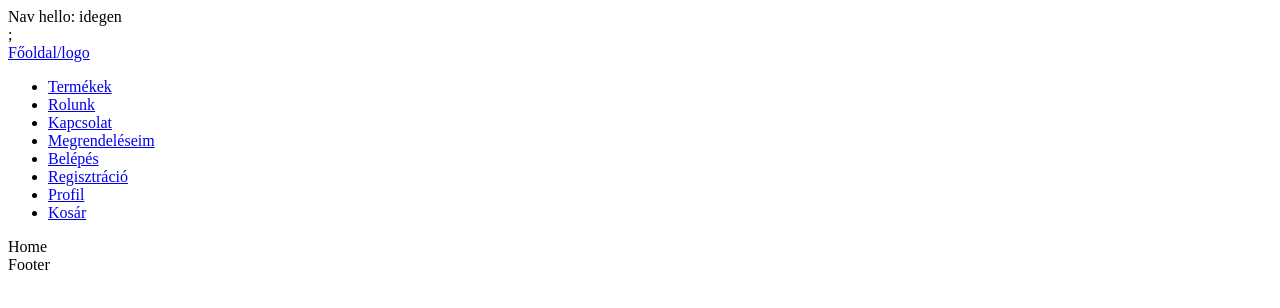
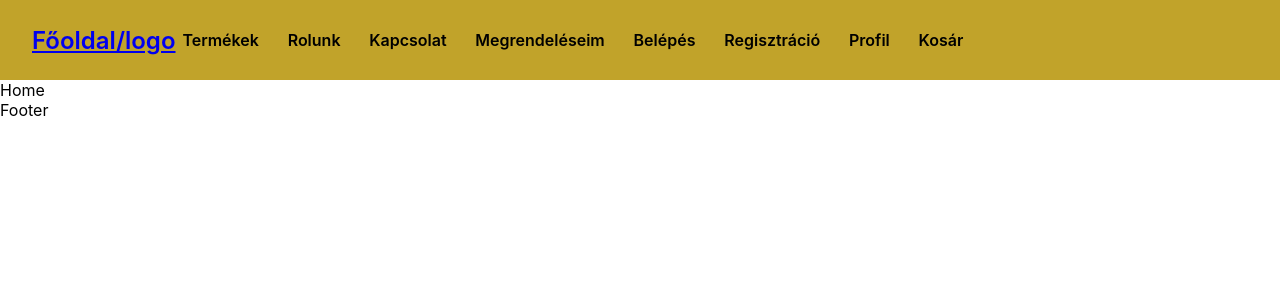
Before and after one commit to Pinke2k/fullstack-webshop-csapat9, a React (Vite) app in the folder frontend/: page / in a window 1280 px wide. Shown: the top 308 px of the page. Built offline with nearby package versions, Linux system fonts and the light colour scheme; no server answers.

Commit message:
Nav alap css

```diff
--- a/frontend/src/components/webshop/Nav/Nav.css
+++ b/frontend/src/components/webshop/Nav/Nav.css
@@ -0,0 +1,56 @@
+* {
+    box-sizing: border-box;
+}
+
+body {
+    margin: 0;
+}
+
+.navbar{
+    width: 100%;
+    height: var(--nav-height);
+    padding: 1.8rem;
+    background-color: var(--clr-light-brown);
+    display: flex;
+    justify-content: space-evenly;
+    align-items: center;
+  }
+
+  .navbar .logo{
+    position: absolute;
+    left: 2rem;
+    font-size: 1.5rem;
+    font-weight: 600;
+  }
+
+  .navbar .links {
+    position: absolute;
+    left: 10%;
+    display: flex;
+    width: fit-content;
+  }
+
+  .navbar .links a{
+    text-decoration: none;
+    color: var(--clr-dark-dark);
+    cursor: pointer;
+    font-size: var(--fs-h2);
+    max-width: fit-content;
+
+  }
+
+  .navbar .links li a{
+    margin: 0 0.3rem;
+    font-weight: 600;
+  }
+
+  .navbar .links li{
+    display: flex;
+    margin: 0 0.6rem;
+    font-weight: 600;
+  }
+
+  .navbar .links li a:hover{
+    color: var(--clr-light-yellow);
+    box-shadow: 0 0.1rem 0 var(--clr-light-dark);
+  }
--- a/frontend/src/components/webshop/Nav/Nav.jsx
+++ b/frontend/src/components/webshop/Nav/Nav.jsx
@@ -1,13 +1,14 @@
 import useAuth from '../../../hooks/useAuth';
 import { NavLink } from "react-router-dom";
+import './Nav.css'
 
 
 function Nav() {
   const { user } = useAuth();
   return (
   <>
-   <div>Nav hello: {user?.email || 'idegen'}</div>;
-  <div>
+   {/* <div>Nav hello: {user?.email || 'idegen'}</div>; */}
+  <div className='navbar'>
     <div className="logo">
       <NavLink to="/">Főoldal/logo</NavLink>
     </div>
--- /dev/null
+++ b/frontend/src/main.css
@@ -0,0 +1,61 @@
+body {
+    margin: 0;
+    font-family: -apple-system, BlinkMacSystemFont, 'Segoe UI', 'Roboto', 'Oxygen',
+      'Ubuntu', 'Cantarell', 'Fira Sans', 'Droid Sans', 'Helvetica Neue',
+      sans-serif;
+    -webkit-font-smoothing: antialiased;
+    -moz-osx-font-smoothing: grayscale;
+  }
+
+  *{
+    box-sizing: border-box;
+  }
+
+
+  :root {
+
+    --clr-light-white: #ffffff;
+    --clr-dark-white: #e7e7e7;
+    --clr-light-brown: #c1a32a;
+    --clr-dark-brown: #846300;
+    --clr-medium-brown: #4e3b00;
+    --clr-light-dark: #3d3d3d;
+    --clr-dark-dark: #000000;
+    --clr-light-yellow: #ffe96e;
+    --clr-dark-yellow: #e5c302;
+    --clr-light: #787878;
+
+
+    --p-none: 0;
+    --p-small: 1rem;
+    --p-medium: 2rem;
+    --p-large: 3rem;
+
+    --m-none: 0;
+    --m-small: 0.5rem;
+    --m-medium: 1rem;
+    --m-large: 1.5rem;
+
+    --ff-primary: "sans-serif";
+    --ff-secondary: "Droid Sans";
+
+    --fs-h1: 1.75rem;
+    --fs-h2: 1rem;
+    --fs-h3: 0.75;
+    --fs-nav: 1rem;
+    --fs-footer: 1rem;
+    --ps-small: 0.5rem 0.5rem;
+    --ps-medium: 1rem 1rem;
+    --ps-large: 1.5rem 1.5rem;
+    --lh-small: 0.5em;
+    --lh-medium: 0.75em;
+
+    --nav-height: 10vh;
+
+
+  }
+
+  code {
+    font-family: source-code-pro, Menlo, Monaco, Consolas, 'Courier New',
+      monospace;
+  }
--- a/frontend/src/main.jsx
+++ b/frontend/src/main.jsx
@@ -1,6 +1,7 @@
 import React from 'react';
 import ReactDOM from 'react-dom/client';
 import App from './App';
+import './main.css'
 
 ReactDOM.createRoot(document.getElementById('root')).render(
   <React.StrictMode>
```
